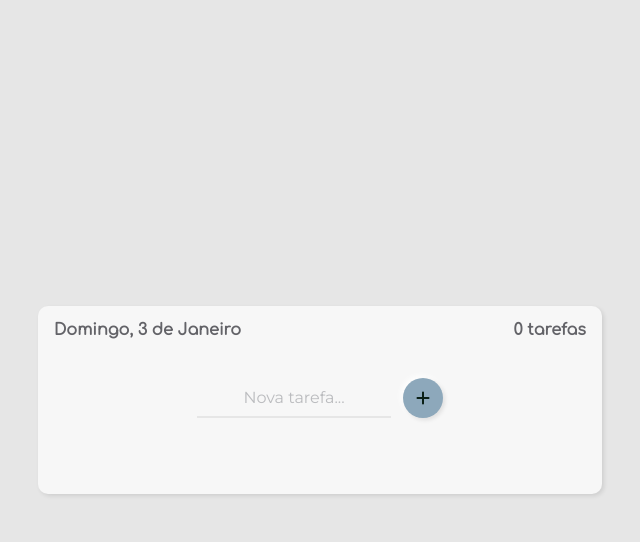
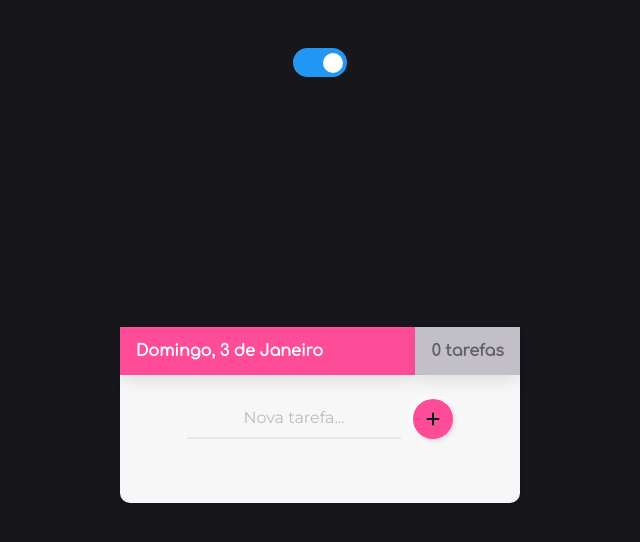
Before and after one commit to sarahmelo/taskList-tutorial-vue, a Vue app: page / in a window 1280 px wide. Shown: the top 542 px of the page, without its empty margins (320-960 px from the left). Built offline with nearby package versions, Linux system fonts and the light colour scheme.

Commit message:
Visual Change | Addition DarkMode

```diff
--- a/src/App.vue
+++ b/src/App.vue
@@ -1,43 +1,46 @@
 <template>
-  <div id="app">
-     <section class="hero is-primary is-bold is-fullheight">
+     <section class="hero is-primary is-bold is-fullheight" :class="mode">
 
       <!-- Hero content: will be in the middle -->
       <div class="hero-body">
+        <toggle :mode="mode" @toggle="toggle"></toggle>
         <div class="container has-text-centered">
           <div class="row">
             <div class="columns">
               <div class="column is-half is-offset-one-quarter">
-                <todo-card></todo-card>
+                <todo-card :mode="mode" @toggle="toggle"></todo-card>
               </div>
             </div>
           </div>
         </div>
       </div>
 
-      <!-- Hero footer: will stick at the bottom -->
-      <div class="hero-foot">
-        <div class="container">
-          <div class="content has-text-centered">
-            <p>
-            </p>
-          </div>
-        </div>
-      </div>
     </section>
-  </div>
 </template>
 
 <script>
 import TodoCard from './components/TodoCard'
+import Toggle from './components/Toggle'
+
 export default {
   name: 'app',
   components: {
-    TodoCard
+    TodoCard,
+    Toggle
   },
+
   data () {
     return {
-      msg: 'Hello, World!'
+      mode: "dark"
+    }
+  },
+  methods: {
+    toggle() {
+      if (this.mode === "dark") {
+        this.mode = ""
+      } else {
+        this.mode = "dark"
+      }
     }
   }
 }
@@ -45,9 +48,29 @@ export default {
 
 <style>
 
+.hero-body {
+  flex-flow: column;
+}
+
 .hero.is-primary.is-bold {
   background-color: #e6e6e6;
   background-image: none;
 }
 
+.hero.is-primary.is-bold.dark {
+  background:#17161b;
+}
+
+.container.has-text-centered {
+  width: 100%;
+  display: flex;
+  place-content: center;
+}
+
+.column.is-half.is-offset-one-quarter {
+  display: flex;
+  justify-content: center;
+  width: auto;
+  margin: auto;
+}
 </style>
--- a/src/components/NovoTodo.vue
+++ b/src/components/NovoTodo.vue
@@ -8,7 +8,7 @@
              <input class="input is-primary has-text-centered" type="text" placeholder="Nova tarefa..." v-model="tarefa">
           </p>
           <p class="control">
-            <a class="button is-success add-button" @click="enviarTarefa" >
+            <a class="button is-success add-button" @click="enviarTarefa" :class="mode">
               <span class="icon is-small">
                 <i class="fa fa-plus"></i>
               </span>
@@ -21,8 +21,12 @@
 </template>
 
 <script>
+
+
+
 export default {
   name: 'novo-todo',
+  props: ['mode'],
   data () {
     return {
       tarefa: ''
@@ -39,7 +43,11 @@ export default {
 }
 </script>
 
-<style scoped>
+<style>
+
+.row {
+  display: flex;
+}
 
 .input {
   border-left: 0;
@@ -69,7 +77,14 @@ export default {
 }
 
 .button.is-success {
-  background-color:#8da8bb;
+  background-color:#6388d2;
 }
+.button.is-success:hover {
+  background-color:#6388d2;
+}
+
+.button.is-success.dark {
+  background-color:#ff4c99;
+}
+
 </style>
-view rawNovoTodo.vue hosted with ❤ by GitHub
--- a/src/components/TodoCard.vue
+++ b/src/components/TodoCard.vue
@@ -2,7 +2,7 @@
 <template>
   <div class="card">
     <header class="card-header">
-      <p class="card-header-title has-text-left">
+      <p class="card-header-title has-text-left" :class="mode">
        {{hoje}}
       </p>
       <div class="has-text-right">
@@ -11,7 +11,7 @@
     </header>
     <div class="card-content">
       <div class="content">
-        <novo-todo @novaTarefa="adicionarTarefa"></novo-todo>
+        <novo-todo @novaTarefa="adicionarTarefa" :mode="mode" @toggle="toggle"></novo-todo>
       </div>
       <div class="content">
         <todo-list :tarefas="tarefas" @check="checkTarefa" @remover="removerTarefa"></todo-list>
@@ -23,11 +23,17 @@
 <script>
 import NovoTodo from './NovoTodo'
 import TodoList from './TodoList'
+import Toggle from './Toggle'
+import App from '../App'
+
 export default {
   name: 'todo-card',
+  props: ['mode'],
+
   components: {
     NovoTodo,
-    TodoList
+    TodoList,
+    Toggle
   },
   data () {
     return {
@@ -61,8 +67,15 @@ export default {
 .card {
   background-color: #f7f7f7;
 
+  width: 400px;
   border-radius: 10px;
   box-shadow: 2px 2px 4px rgb(0, 0, 0, 0.1);
+}
+
+.content {
+  display: flex;
+  flex-flow: column;
+  align-items: center;
 }
 .card-header-title {
   color: #636368;
@@ -72,5 +85,19 @@ export default {
 .card-header {
   box-shadow: none;
 }
+
+p.card-header-title {
+  background-color: #c3bfc8;
+  box-shadow: 0 0.5em 1em -0.125em rgba(10, 10, 10, 0.1);
+}
+
+p.card-header-title.has-text-left {
+  box-shadow: 0 0.5em 1em -0.125em rgba(10, 10, 10, 0.1);
+    background-color: #6388d2;
+    color: white;
+}
+p.card-header-title.has-text-left.dark{
+  background: #ff4c99;
+}
+
 </style>
-view rawTodoCard.vue hosted with ❤ by GitHub
--- a/src/components/TodoList.vue
+++ b/src/components/TodoList.vue
@@ -24,8 +24,6 @@
 </template>
 
 <script>
-import image from "../assets/checked.svg"
-
 
 export default {
   name: 'todo-list',
@@ -70,7 +68,6 @@ p {
   transition: 200ms;
 }
 
-
 .button:enabled {
   background-color: black;
 }
@@ -78,4 +75,3 @@ p {
   text-decoration: line-through;
 }
 </style>
-view rawTodoList.vue hosted with ❤ by GitHub
--- /dev/null
+++ b/src/components/Toggle.vue
@@ -0,0 +1,78 @@
+<template>
+    <div class="toggle-wrapper">
+        <label class="toggle">
+            <input type="checkbox"
+            :checked="(mode === 'dark') ? 'checked' : false"
+            @change="$emit('toggle')">
+            <span class="toggler round"></span>
+        </label>
+    </div>
+</template>
+
+<script>
+
+export default {
+    props: ['mode']
+}
+</script>
+
+<style>
+.toggle {
+    position: relative;
+    display: inline-block;
+    width: 54px;
+    height: 29px;
+}
+
+.toggle input {
+    opacity: 0;
+    width: 0;
+    height: 0;
+}
+
+.toggler {
+    position: absolute;
+    cursor: pointer;
+    top: 0;
+    left: 0;
+    right: 0;
+    bottom: 0;
+    background: #152020;
+    -webkit-transition: 0.4s;
+    transition: 0.4s
+}
+
+.toggler:before {
+    position: absolute;
+    content: "";
+    height: 20px;
+    width: 20px;
+    left: 4px;
+    bottom: 4px;
+    background: #FFF;
+    -webkit-transition: 0.4s;
+    transition: 0.4s
+}
+
+input:checked + .toggler {
+    background: #2196F3;
+}
+
+input:focus + .toggler {
+    box-shadow: 0 0 2px #2196F3;
+}
+
+input:checked + .toggler:before {
+    -webkit-transform: translateX(26px);
+    -ms-transform: translateX(26px);
+    transform: translateX(26px);
+}
+
+.toggler.round {
+    border-radius: 34px;
+}
+
+.toggler.round:before {
+    border-radius: 50px;
+}
+</style>
```
